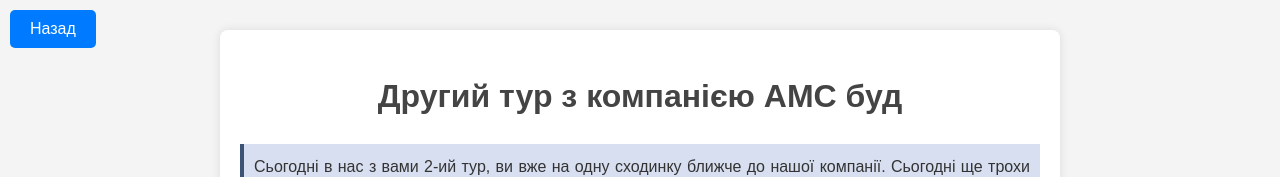
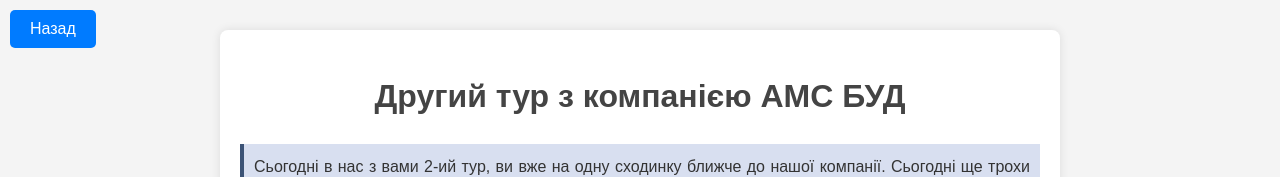
Before and after one commit to Siayastin/Siayastin.github.io, a plain HTML site: page page1.2.html in a window 1280 px wide. Shown: the top 177 px of the page. Drawn offline with Linux system fonts and the light colour scheme.

Commit message:
page1.2.html

```diff
--- a/page1.2.html
+++ b/page1.2.html
@@ -96,7 +96,7 @@
 </head>
 <body>
     <div class="container">
-        <h1>Другий тур з компанією АМС буд</h1>
+        <h1>Другий тур з компанією АМС БУД</h1>
 
         <p class="highlight">Сьогодні в нас з вами 2-ий тур, ви вже на одну сходинку ближче до нашої компанії. Сьогодні ще трохи поспілкуємось.</p>
 
```
